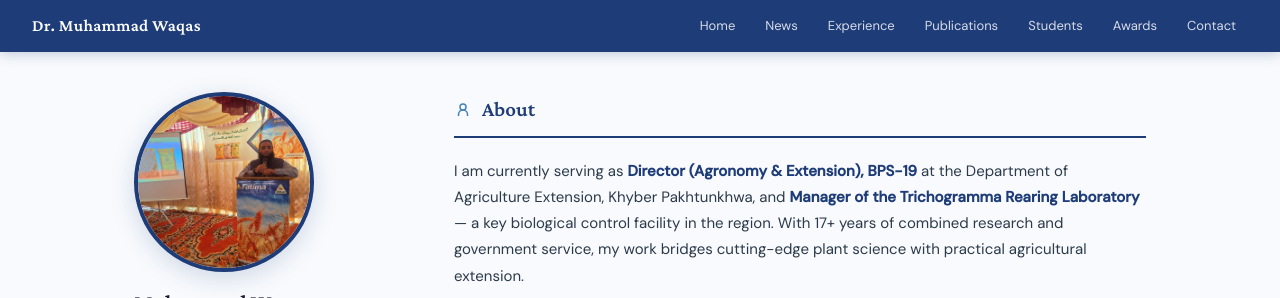
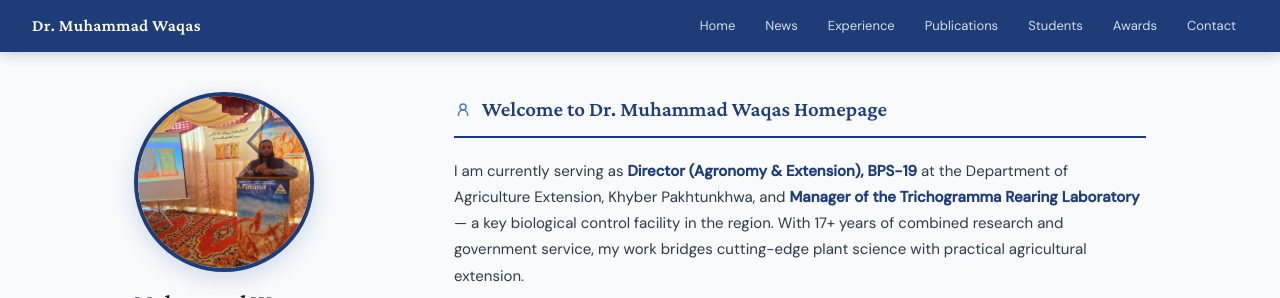
Before and after one commit to itsdrwaqas2026/itsdrwaqas2026.github.io, a plain HTML site: page index.html in a window 1280 px wide. Shown: the top 298 px of the page. Drawn offline with nearby package versions, Linux system fonts and the light colour scheme.

Commit message:
Update index.html

```diff
--- a/index.html
+++ b/index.html
@@ -366,7 +366,7 @@
     <section class="section" id="about">
       <h2 class="section-title">
         <svg viewBox="0 0 24 24" fill="none" stroke="currentColor" stroke-width="2"><circle cx="12" cy="8" r="4"/><path d="M6 20v-2a6 6 0 0 1 12 0v2"/></svg>
-        About
+        Welcome to Dr. Muhammad Waqas Homepage
       </h2>
       <div class="bio-text">
         <p>I am currently serving as <strong>Director (Agronomy &amp; Extension), BPS-19</strong> at the Department of Agriculture Extension, Khyber Pakhtunkhwa, and <strong>Manager of the Trichogramma Rearing Laboratory</strong> — a key biological control facility in the region. With 17+ years of combined research and government service, my work bridges cutting-edge plant science with practical agricultural extension.</p>
```
